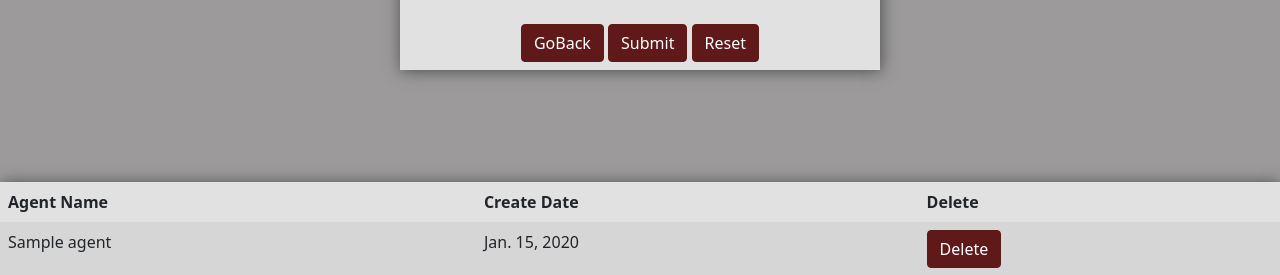
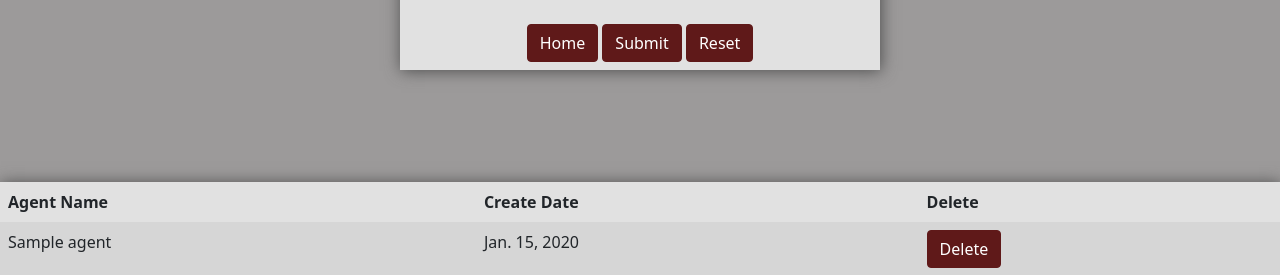
Before and after one commit to isteen123/final-product, a Django app: page /add_agent/ in a window 1280 px wide. Shown: the part 431-706 px from the top of the page. Run offline with Django 4.2, Linux system fonts and the light colour scheme; a user stored in the database is signed in; tables that the repository leaves empty hold one stand-in row (values such as "Sample post").

Commit message:
Update addagent.html

```diff
--- a/templates/addagent.html
+++ b/templates/addagent.html
@@ -20,7 +20,7 @@
             </tbody>
         </table>
         <div id="div2" class="text-center p-2">
-            <input type="button" value="GoBack" onclick="Previous()" class="btn btn-danger">
+            <a href={% url 'index' %} class="btn btn-danger">Home</a>
             <button type="submit" class="btn btn-danger text-center" onclick="checker()">Submit</button>
             <button type="reset" class="btn btn-danger text-center">Reset</button>
         </div>
```
